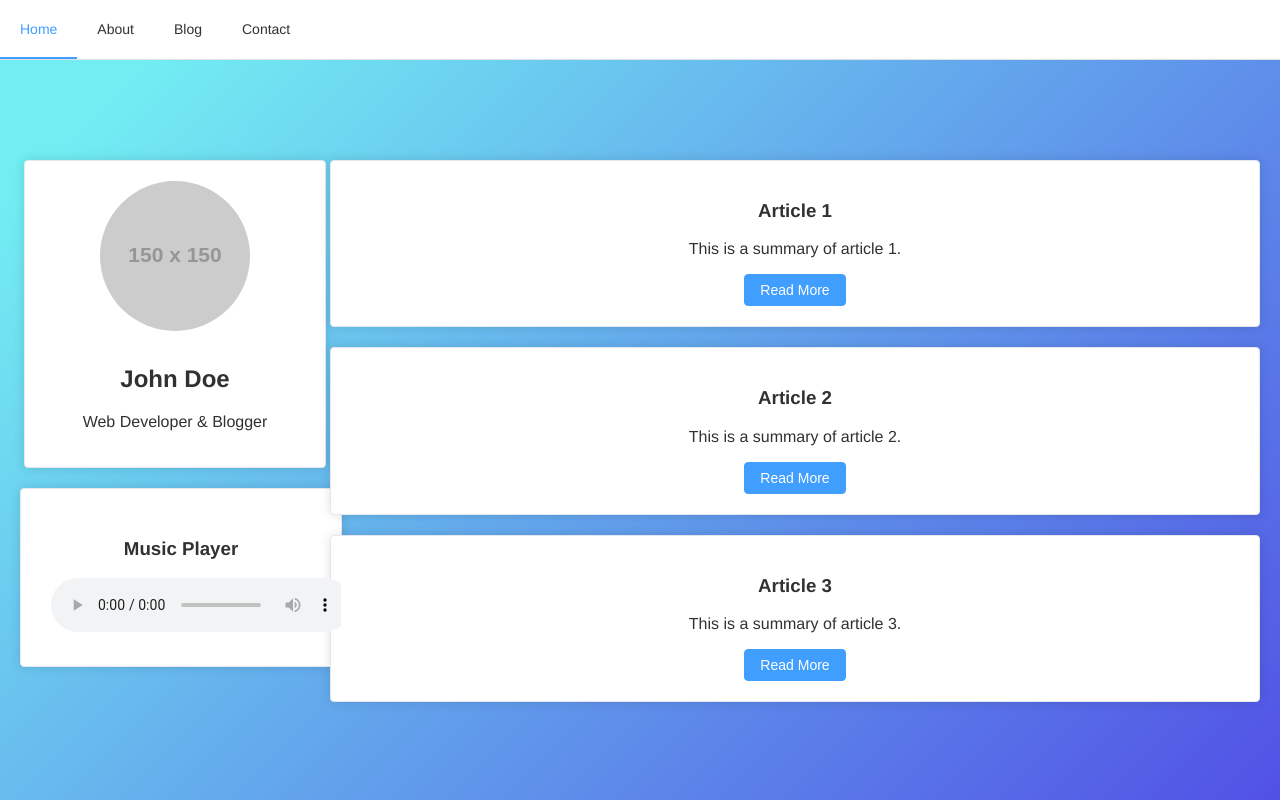
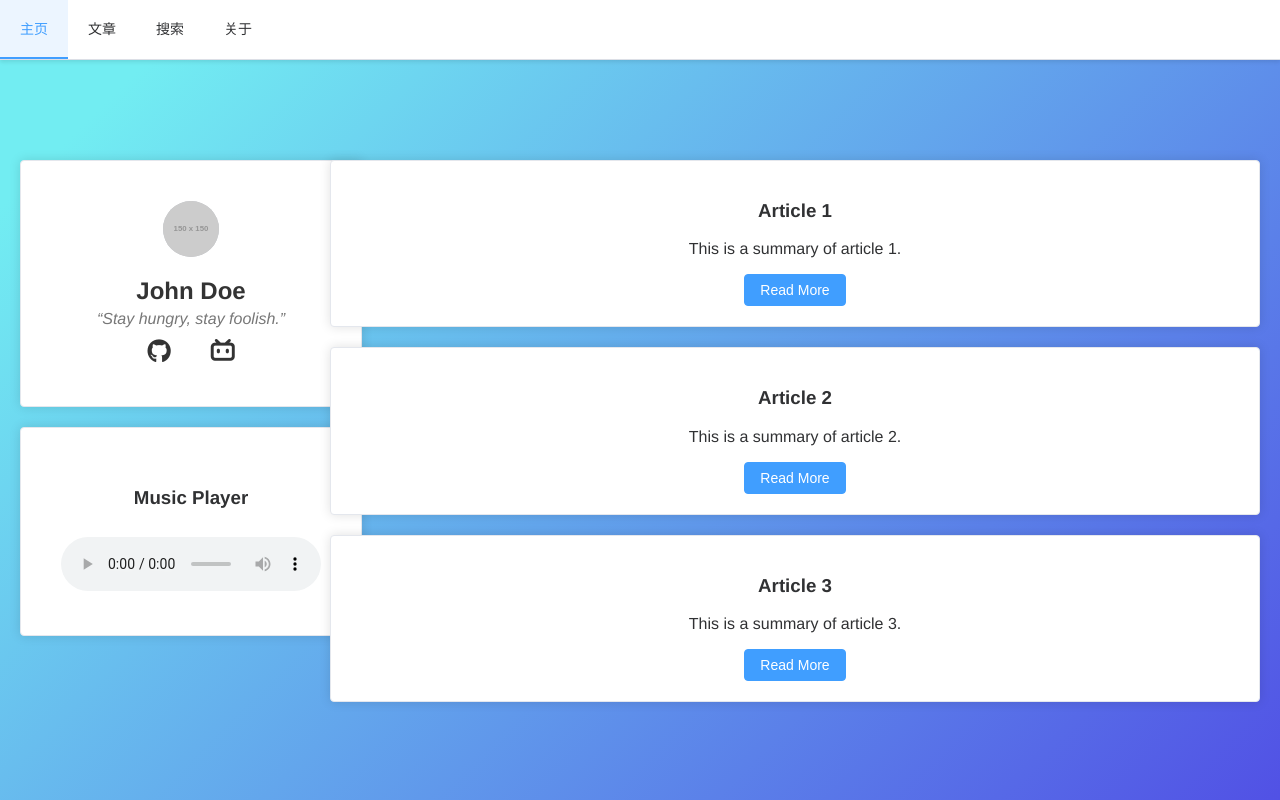
Before and after one commit to zhaoty1021/t-blog, a Vue app: page / in a window 1280 px wide. Built offline with nearby package versions, Linux system fonts and the light colour scheme.

Commit message:
优化个人信息界面

```diff
--- a/package.json
+++ b/package.json
@@ -8,6 +8,7 @@
     "lint": "vue-cli-service lint"
   },
   "dependencies": {
+    "@fortawesome/fontawesome-free": "^6.6.0",
     "core-js": "^3.8.3",
     "element-plus": "^2.7.7",
     "vue": "^3.2.13"
--- a/src/components/Navbar.vue
+++ b/src/components/Navbar.vue
@@ -1,9 +1,9 @@
 <template>
-    <el-menu :default-active="activeIndex" class="el-menu-demo" mode="horizontal" @select="handleSelect">
-      <el-menu-item index="1">Home</el-menu-item>
-      <el-menu-item index="2">About</el-menu-item>
-      <el-menu-item index="3">Blog</el-menu-item>
-      <el-menu-item index="4">Contact</el-menu-item>
+  <el-menu :default-active="activeIndex" class="el-menu-shadow" mode="horizontal" @select="handleSelect">
+    <el-menu-item index="1">主页</el-menu-item>
+    <el-menu-item index="2">文章</el-menu-item>
+    <el-menu-item index="3">搜索</el-menu-item>
+    <el-menu-item index="4">关于</el-menu-item>
   </el-menu>
 </template>
 
@@ -23,24 +23,24 @@
 </script>
 
 <style>
-  .el-menu-demo {
-    background: rgba(0, 0, 0, 0.7);
-    color: #fff;
+.el-menu-shadow {
+  background: #ffffff;
+  color: #333333;
   font-size: 16px;
   border-bottom: 1px solid #ddd;
+  box-shadow: 0 2px 4px rgba(0, 0, 0, 0.1);
   position: fixed;
   width: 100%;
   top: 0;
   z-index: 1000;
-    text-align: center;
 }
 
-  .el-menu-demo .el-menu-item {
+.el-menu-shadow .el-menu-item {
   padding: 0 20px;
-    color: #fff;
+  color: #333333;
 }
 
-  .el-menu-demo .el-menu-item:hover {
-    background-color: rgba(255, 255, 255, 0.1);
+.el-menu-shadow .el-menu-item:hover {
+  background-color: #f2f2f2;
 }
 </style>
--- a/src/components/UserInfo.vue
+++ b/src/components/UserInfo.vue
@@ -1,10 +1,25 @@
 <template>
   <div>
     <el-card class="user-info-card">
-        <img src="https://via.placeholder.com/150" class="avatar">
+      <el-avatar
+        src="https://via.placeholder.com/150"
+        size="large"
+        class="avatar"
+      />
       <div class="user-info">
         <h2>John Doe</h2>
-          <p>Web Developer & Blogger</p>
+        <p class="signature">“Stay hungry, stay foolish.”</p>
+        <div class="social-links">
+          <a href="https://github.com/yourusername" target="_blank" title="GitHub">
+            <i class="fab fa-github"></i>
+          </a>
+          <a href="https://juejin.cn/user/youruserid" target="_blank" title="掘金">
+            <i class="fab fa-juejin"></i>
+          </a>
+          <a href="https://space.bilibili.com/youruserid" target="_blank" title="Bilibili">
+            <i class="fab fa-bilibili"></i>
+          </a>
+        </div>
       </div>
     </el-card>
     <el-card class="music-player-card">
@@ -27,21 +42,59 @@
   width: 300px;
   margin: 20px auto;
   text-align: center;
+  padding: 20px;
+  background-color: #fff;
+  border-radius: 10px;
+  box-shadow: 0 2px 12px rgba(0, 0, 0, 0.1);
 }
 
 .avatar {
-    border-radius: 50%;
-    margin-bottom: 10px;
+  display: block;
+  margin: 0 auto 10px;
 }
 
 .user-info {
   margin-top: 10px;
 }
 
+.user-info h2 {
+  margin: 10px 0 5px;
+  font-size: 24px;
+  color: #333;
+}
+
+.signature {
+  font-style: italic;
+  color: #777;
+  margin: 5px 0;
+}
+
+.social-links {
+  margin-top: 10px;
+}
+
+.social-links a {
+  margin: 0 10px;
+  color: #333;
+  font-size: 24px;
+}
+
+.social-links a:hover {
+  color: #42b983;
+}
+
 .music-player-card {
   width: 300px;
   margin: 20px auto;
   text-align: center;
-    padding: 10px;
+  padding: 20px;
+  background-color: #fff;
+  border-radius: 10px;
+  box-shadow: 0 2px 12px rgba(0, 0, 0, 0.1);
+}
+
+audio {
+  width: 100%;
+  margin-top: 10px;
 }
 </style>
```
Also changed, not shown: src/main.js (+8 -7 lines), 1 other file (tests, documents, lock files or other folders). Lines whose indentation alone changed are shown as unchanged.
